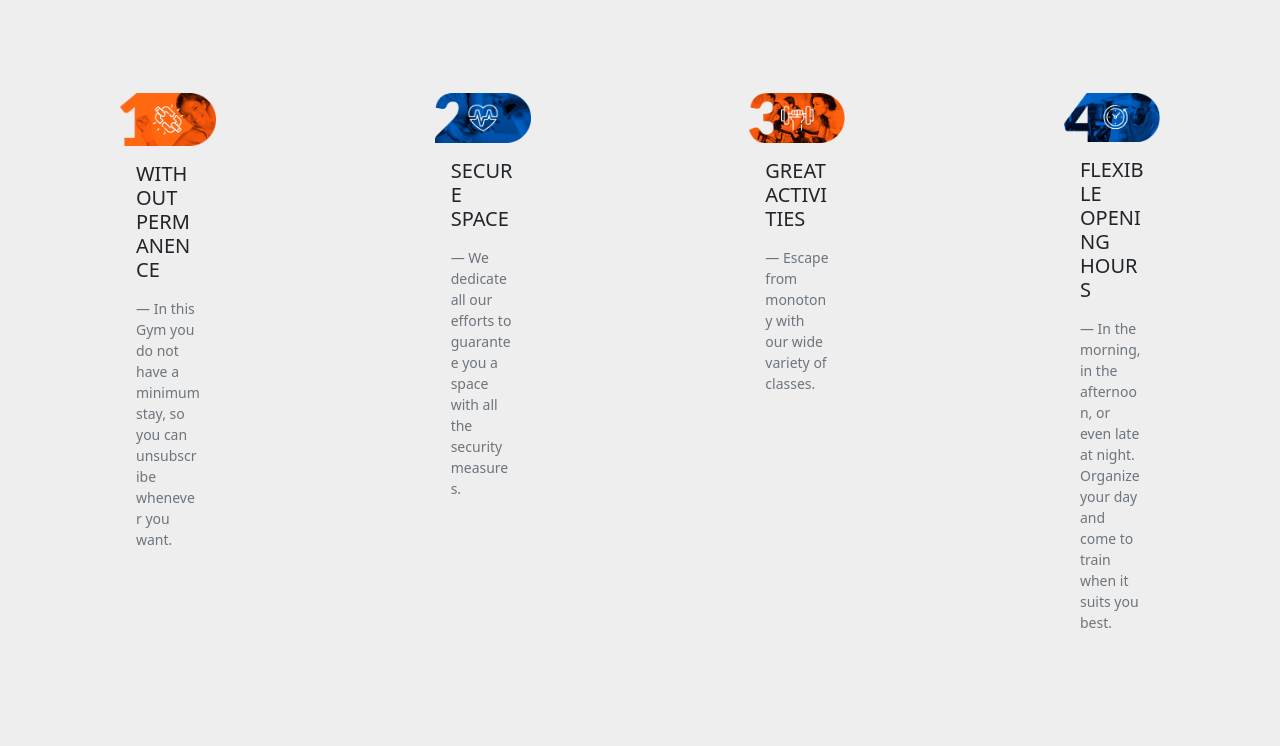
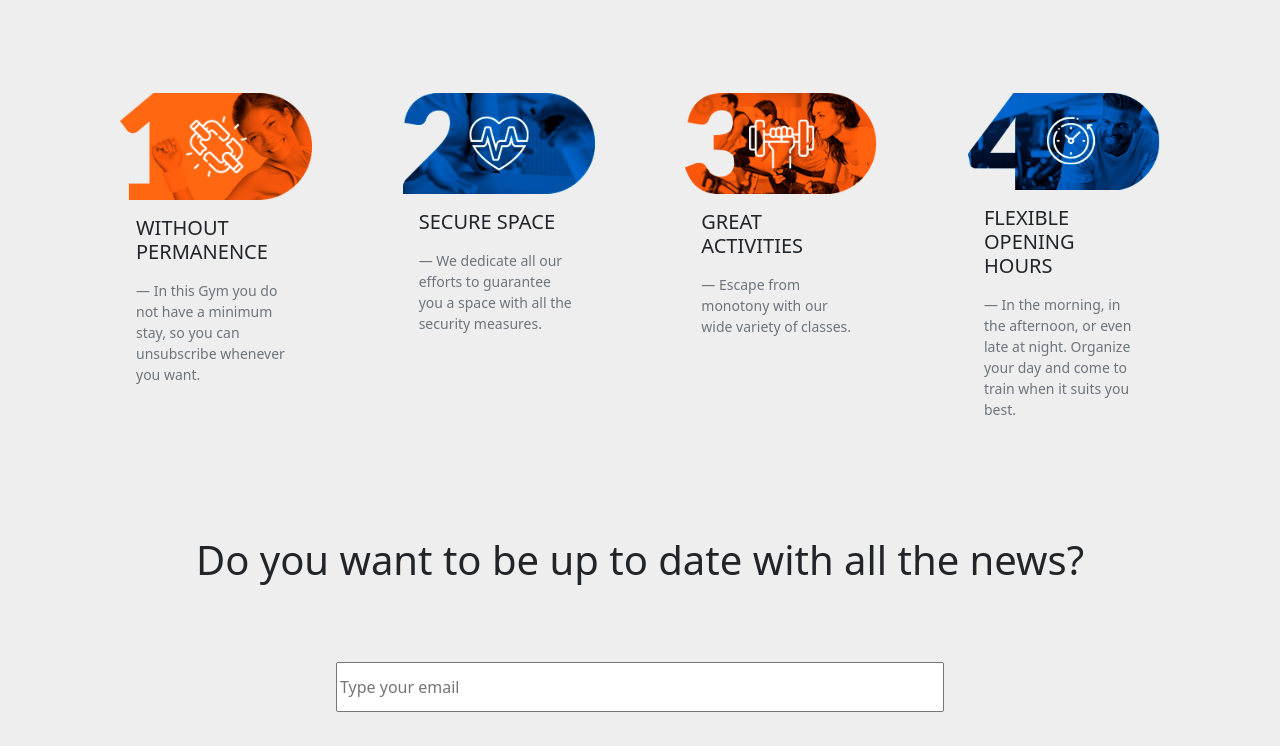
Before and after one commit to shebiraaja/School-Project-1, a plain HTML site: page index.html in a window 1280 px wide. Shown: the part 657-1403 px from the top of the page. Drawn offline with nearby package versions, Linux system fonts and the light colour scheme.

Commit message:
changed more styes of the card width

```diff
--- a/index.html
+++ b/index.html
@@ -91,7 +91,7 @@
             <h1 class="d-flex justify-content-center display-2" style="margin-top: 50px;">Why This Gym?</h1>
             <div class="d-flex justify-content-between" style="margin: 100px 120px 100px 120px;">
 
-                <div class="card hover-zoom" style="width: 6rem; border: 0px;">
+                <div class="card hover-zoom" style="width: 12rem; border: 0px;">
                     <img src="./images/A1.png" class="card-img-top" alt="...">
                     <div class="card-body">
                         <h5>WITHOUT PERMANENCE</h5>
@@ -100,7 +100,7 @@
                     </div>
                 </div>
 
-                <div class="card" style="width: 6rem; border: 0px;">
+                <div class="card" style="width: 12rem; border: 0px;">
                     <img src="./images/A2.png" class="card-img-top" alt="...">
                     <div class="card-body">
                         <h5>SECURE SPACE</h5>
@@ -109,7 +109,7 @@
                     </div>
                 </div>
 
-                <div class="card" style="width: 6rem; border: 0px;">
+                <div class="card" style="width: 12rem; border: 0px;">
                     <img src="./images/A3.png" class="card-img-top" alt="...">
                     <div class="card-body">
                         <h5>GREAT ACTIVITIES</h5>
@@ -118,7 +118,7 @@
                     </div>
                 </div>
 
-                <div class="card" style="width: 6rem; border: 0px;">
+                <div class="card" style="width: 12rem; border: 0px;">
                     <img src="./images/A4.png" class="card-img-top" alt="...">
                     <div class="card-body">
                         <h5>FLEXIBLE OPENING HOURS</h5>
```
